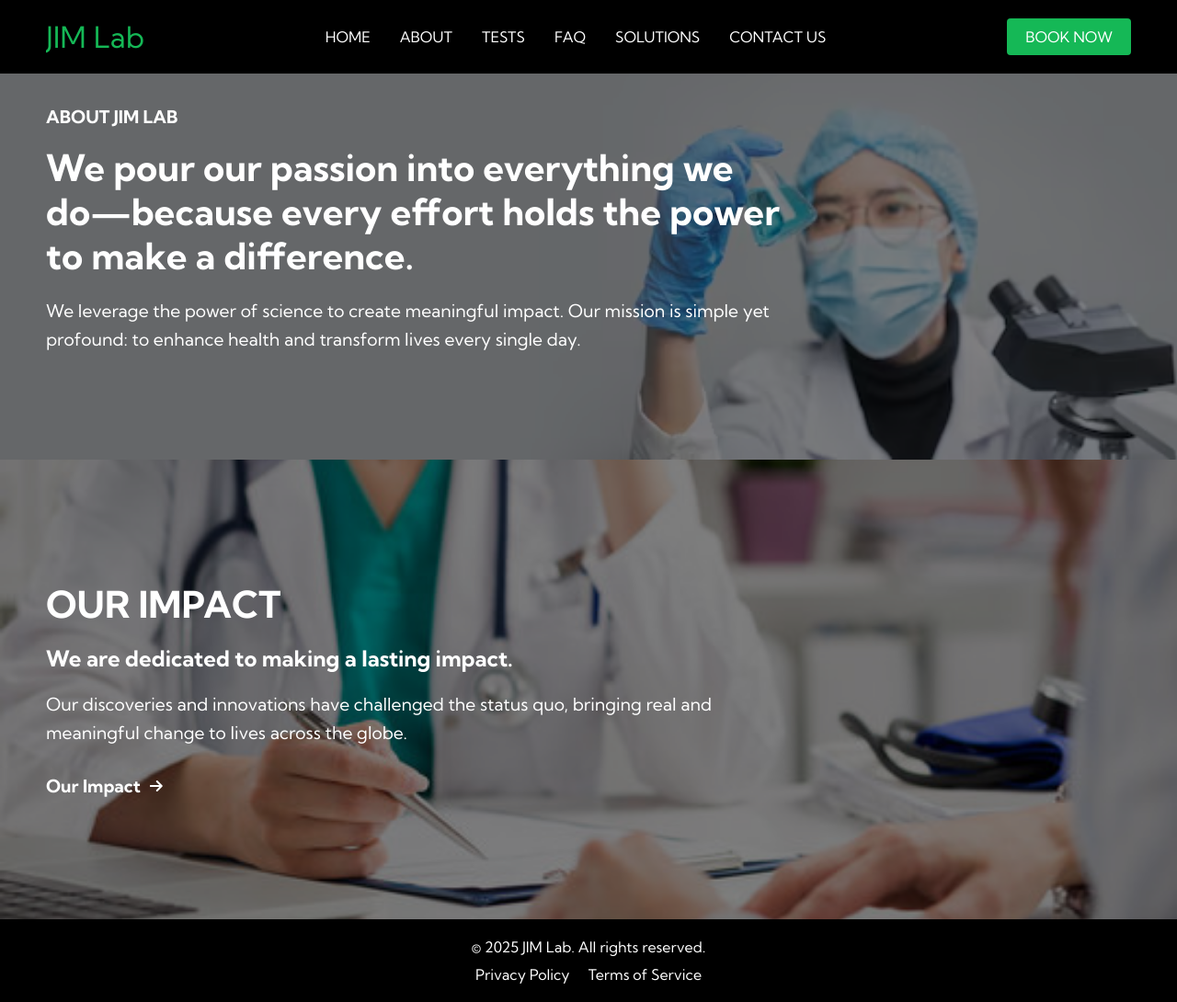
After one commit to Orieo/jimlabs, a PHP site: page /aboutus.html in a window 1280 px wide. The commit adds this page. Shown: the whole page at 92% size. Run offline with PHP 8.4, Linux system fonts and the light colour scheme; some libraries are stand-ins or nearby versions.

Commit message:
aboutus created and privacy page updated

```diff
--- /dev/null
+++ b/aboutus.html
@@ -0,0 +1,67 @@
+<!DOCTYPE html>
+<html lang="en">
+<head>
+    <meta charset="UTF-8">
+    <meta name="viewport" content="width=device-width, initial-scale=1.0">
+    <title>Privacy Policy - JIM Lab</title>
+    <link rel="stylesheet" href="styles.css">
+    <script src="https://kit.fontawesome.com/7517b1ef96.js" crossorigin="anonymous"></script>
+</head>
+<body>
+    <header>
+        <nav class="navbar" role="navigation" aria-label="Main Nav">
+            <div class="navbar_container">
+                <a href="/" id="navbar_logo">JIM Lab</a>
+                <ul class="navbar_menu">
+                    <li class="navbar_item"><a href="/" class="navbar_links">HOME</a></li>
+                    <li class="navbar_item"><a href="/aboutus.html" class="navbar_links">ABOUT</a></li>
+                    <li class="navbar_item"><a href="/tests.html" class="navbar_links">TESTS</a></li>
+                    <li class="navbar_item"><a href="/faq.html" class="navbar_links">FAQ</a></li>
+                    <li class="navbar_item"><a href="/solutions.html" class="navbar_links">SOLUTIONS</a></li>
+                    <li class="navbar_item"><a href="/contact.html" class="navbar_links">CONTACT US</a></li>
+                    <li class="navbar_btn mobile"><a href="/book.html" class="button">BOOK NOW</a></li>
+                </ul>
+                <div class="navbar_btn desktop"><a href="/book.html" class="button">BOOK NOW</a></div>
+                <button class="navbar_toggle" id="mobile-menu" aria-label="Toggle Navigation" aria-expanded="false">
+                    <i class="fa-solid fa-bars"></i>
+                </button>
+            </div>
+        </nav>
+    </header>
+
+    <main>
+
+        <section class="about-banner">
+            <div class="about-banner-content">
+                <h1>ABOUT JIM Lab</h1>
+                <p class="highlight-text">We pour our passion into everything we do—because every effort holds the power to make a difference.</p>
+                <p class="description-text">We leverage the power of science to create meaningful impact. Our mission is simple yet profound: to enhance health and transform lives every single day.</p>
+            </div>
+        </section>
+
+        <section class="impact-banner">
+            <div class="impact-banner-content">
+                <h2>OUR IMPACT</h2>
+                <p class="impact-text">We are dedicated to making a lasting impact.</p>
+                <p class="impact-description">Our discoveries and innovations have challenged the status quo, bringing real and meaningful change to lives across the globe.</p>
+                <a href="/our-impact.html" class="impact-link">Our Impact <i class="fa-solid fa-arrow-right"></i></a>
+            </div>
+        </section>
+
+        <!-- footer -->
+        <footer>
+            <div class="footer_container">
+                <div class="footer_content">
+                    <p>&copy; 2025 JIM Lab. All rights reserved.</p>
+                    <ul class="footer_links">
+                        <li><a href="/privacy.html">Privacy Policy</a></li>
+                        <li><a href="/terms.html">Terms of Service</a></li>
+                    </ul>
+                </div>
+            </div>
+        </footer>
+    </main>
+
+    <script src="app.js"></script>
+</body>
+</html>
--- a/privacy.html
+++ b/privacy.html
@@ -13,7 +13,7 @@
             <div class="navbar_container">
                 <a href="/" id="navbar_logo">JIM Lab</a>
                 <ul class="navbar_menu">
-                    <li class="navbar_item"><a href="/" class="navbar_links">Home</a></li>
+                    <li class="navbar_item"><a href="/" class="navbar_links">HOME</a></li>
                     <li class="navbar_item"><a href="/aboutus.html" class="navbar_links">ABOUT</a></li>
                     <li class="navbar_item"><a href="/tests.html" class="navbar_links">TESTS</a></li>
                     <li class="navbar_item"><a href="/faq.html" class="navbar_links">FAQ</a></li>
@@ -69,11 +69,11 @@
         </section>
         </div>
 
-                    <!-- footer -->
+        <!-- footer -->
         <footer>
             <div class="footer_container">
                 <div class="footer_content">
-                    <p>&copy; 2023 JIM Lab. All rights reserved.</p>
+                    <p>&copy; 2025 JIM Lab. All rights reserved.</p>
                     <ul class="footer_links">
                         <li><a href="/privacy.html">Privacy Policy</a></li>
                         <li><a href="/terms.html">Terms of Service</a></li>
--- a/styles.css
+++ b/styles.css
@@ -396,3 +563,175 @@ footer {
 .privacy-container {
     padding: 20px;
 }
+
+/* About Us */
+.about-banner {
+    background-image: url('images/labbanner.avif');
+    background-size: cover; /* Ensures the image covers the container */
+    background-position: center; /* Centers the image */
+    height: 500px;
+    display: flex;
+    align-items: center;
+    justify-content: flex-start;
+    text-align: left;
+    color: #fff;
+    position: relative;
+    padding-left: 50px;
+}
+
+.about-banner::before {
+    content: '';
+    position: absolute;
+    top: 0;
+    left: 0;
+    right: 0;
+    bottom: 0;
+    background-color: rgba(0, 0, 0, 0.5);
+}
+
+.about-banner-content {
+    position: relative;
+    z-index: 1;
+    max-width: 800px;
+}
+
+.about-banner h1 {
+    font-size: 1.2rem;
+    margin-bottom: 20px;
+    text-transform: uppercase;
+}
+
+.about-banner .highlight-text {
+    font-size: 2.5rem;
+    font-weight: bold;
+    margin-bottom: 20px;
+    line-height: 1.2;
+}
+
+.about-banner .description-text {
+    font-size: 1.2rem;
+    line-height: 1.6;
+}
+
+@media screen and (max-width: 768px) {
+    .about-banner {
+        background-image: url('images/labbanner.avif');
+        background-size: cover; /* Ensures the image covers the container */
+        background-position: center; /* Centers the image */
+        height: 500px;
+        display: flex;
+        align-items: center;
+        justify-content: flex-start;
+        text-align: left;
+        color: #fff;
+        position: relative;
+        padding-left: 50px;
+    }
+    .about-banner {
+        height: 600px;
+        padding-left: 20px;
+    }
+
+    .about-banner h1 {
+        font-size: 0.7rem;
+    }
+
+    .about-banner .highlight-text {
+        font-size: 1.5rem;
+    }
+
+    .about-banner .description-text {
+        font-size: 1rem;
+    }
+}
+
+.impact-banner {
+    background-image: url('/images/consult.jpg');
+    background-size: cover;
+    background-position: center;
+    height: 500px;
+    display: flex;
+    align-items: center;
+    justify-content: flex-start;
+    text-align: left;
+    color: #fff;
+    position: relative;
+    padding-left: 50px;
+}
+
+.impact-banner::before {
+    content: '';
+    position: absolute;
+    top: 0;
+    left: 0;
+    right: 0;
+    bottom: 0;
+    background-color: rgba(0, 0, 0, 0.5);
+}
+
+.impact-banner-content {
+    position: relative;
+    z-index: 1;
+    max-width: 800px;
+}
+
+.impact-banner h2 {
+    font-size: 2.5rem;
+    margin-bottom: 20px;
+    text-transform: uppercase;
+}
+
+.impact-banner .impact-text {
+    font-size: 1.5rem;
+    font-weight: bold;
+    margin-bottom: 20px;
+    line-height: 1.2;
+}
+
+.impact-banner .impact-description {
+    font-size: 1.2rem;
+    line-height: 1.6;
+    margin-bottom: 30px;
+}
+
+.impact-banner .impact-link {
+    color: #fff;
+    font-size: 1.2rem;
+    text-decoration: none;
+    font-weight: bold;
+    display: flex;
+    align-items: center;
+    gap: 10px;
+    transition: color 0.3s ease;
+}
+
+.impact-banner .impact-link:hover {
+    color: #15b856;
+}
+
+.impact-banner .impact-link i {
+    font-size: 1rem;
+}
+
+@media screen and (max-width: 768px) {
+    .impact-banner {
+        height: 400px;
+        padding-left: 20px;
+    }
+
+    .impact-banner h2 {
+        font-size: 2rem;
+    }
+
+    .impact-banner .impact-text {
+        font-size: 1.5rem;
+    }
+
+    .impact-banner .impact-description {
+        font-size: 1rem;
+    }
+
+    .impact-banner .impact-link {
+        font-size: 1rem;
+    }
+}
```
Also changed, not shown: other parts of styles.css (+183 -16 lines), index.html (+81 -7 lines), images/chempanel.jpg (added), images/consult.jpg (added), images/gipanel.jpg (added), images/lab2.jpg (added), images/labbanner.avif (added), images/messages.svg (deleted), images/one.jpg (deleted), images/otherspanel.jpg (added), images/two.jpg (deleted), images/utipanel.jpg (added).
